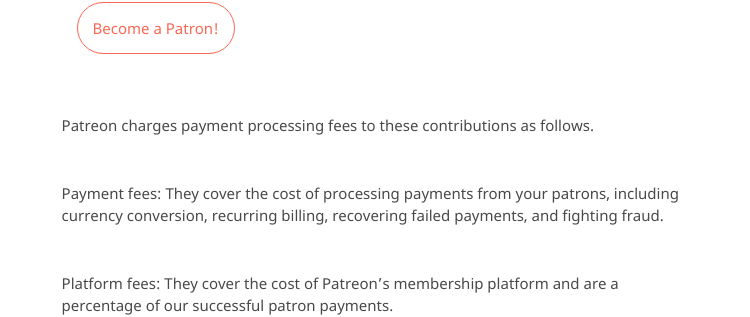
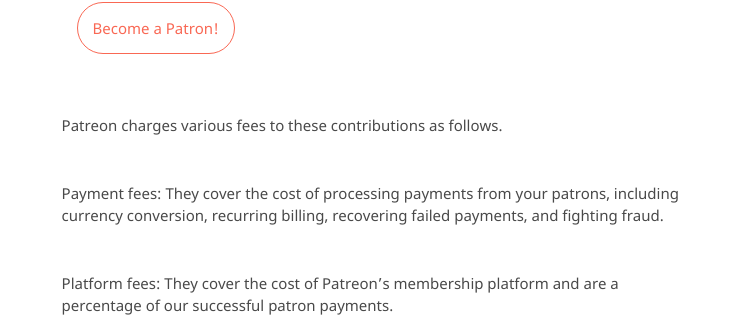
Before and after one commit to kvshvlin/yourmailproject, a Jekyll site: the page built from reviewshop.md, in a window 1280 px wide and 900 px high, scrolled down 5100 px. Shown: the part 145-462 px from the top of the window, without its empty margins (366-1116 px from the left). Built offline with Jekyll 4.4.1, drawn with Linux system fonts in a browser that asks for light colours; our own code applies the rules of GitHub Pages for plain Markdown files.

Commit message:
Update reviewshop.md

```diff
--- a/reviewshop.md
+++ b/reviewshop.md
@@ -146,7 +146,7 @@
 
 <div class="roadmap-spacer-2"></div>
 
-Patreon charges payment processing fees to these contributions as follows.
+Patreon charges various fees to these contributions as follows.
 
 Payment fees: They cover the cost of processing payments from your patrons, including currency conversion, recurring billing, recovering failed payments, and fighting fraud.
 
```
